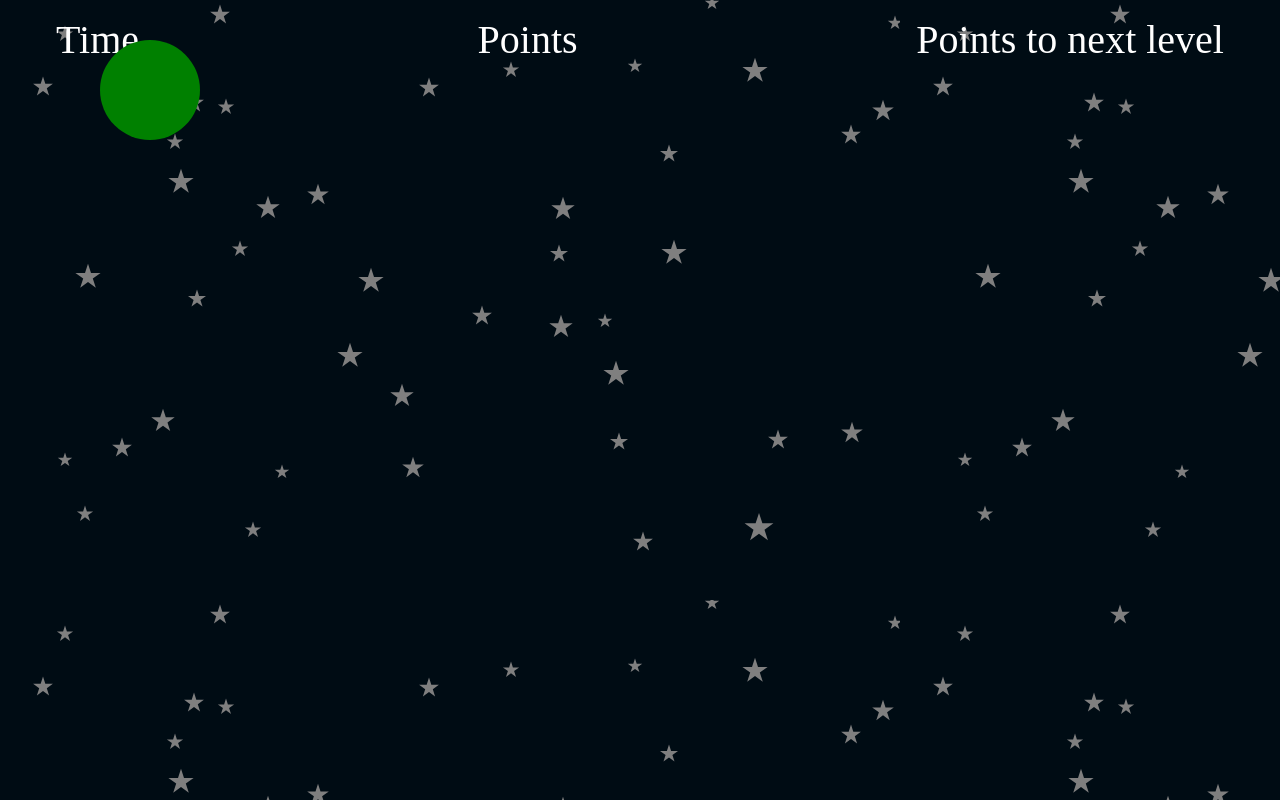
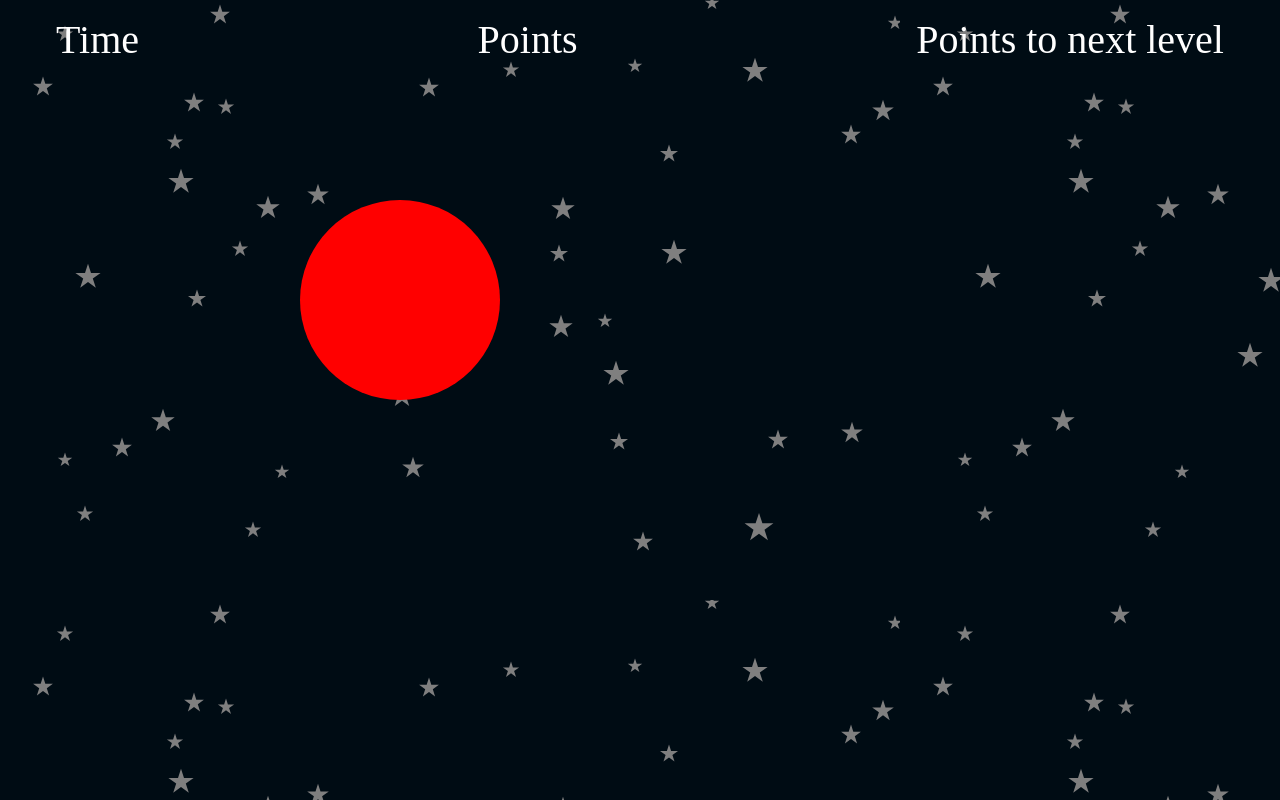
Before and after one commit to GrzegorzBanaszak/caught-ball, a React (Create React App) app: page / in a window 1280 px wide. Built offline with nearby package versions, Linux system fonts and the light colour scheme; a web font is replaced by a local one.

Commit message:
Ball interface and ball list

```diff
--- a/src/components/Ball.tsx
+++ b/src/components/Ball.tsx
@@ -1,17 +1,14 @@
 import React from "react";
 import styled from "styled-components";
 import "../styles/ball.css";
+
 interface IBallProps {
-  children: React.ReactNode;
-}
-
-interface IBallElementProps {
   size: number;
   positionX: number;
   positionY: number;
   color: string;
 }
-const BallElement = styled.div<IBallElementProps>`
+const BallElement = styled.div<IBallProps>`
   width: ${(props) => `${props.size}px`};
   height: ${(props) => `${props.size}px`};
   border-radius: 50%;
@@ -22,8 +19,9 @@ const BallElement = styled.div<IBallElementProps>`
   left: ${(props) => `${props.positionY}px`};
 `;
 
-const Ball = (): JSX.Element => {
-  return <BallElement size={100} positionX={40} positionY={100} color={"green"}></BallElement>;
+const Ball: React.FC<IBallProps> = ({ size, positionX, positionY, color }): JSX.Element => {
+  return <BallElement size={size} positionX={positionX
+  } positionY={positionY} color={color}></BallElement>;
 };
 
 export default Ball;
--- a/src/components/Canvas.tsx
+++ b/src/components/Canvas.tsx
@@ -1,13 +1,25 @@
 import React from 'react'
+import { useState } from 'react'
 import bg from '../assets/bg-canvas.svg'
+import IBall from '../interfaces/IBall'
 import "../styles/canvas.css"
 import Ball from './Ball'
 import Navigation from './Navigation'
-const Canvas: React.FC = ():JSX.Element => {
+const Canvas: React.FC = (): JSX.Element => {
+  const [balls, setBalls] = useState<IBall[]>([{
+    size: 200,
+    positionX: 200,
+    positionY: 300,
+    color: "red",
+    points: 300
+  }])
   return (
-    <main style={{backgroundImage:`url(${bg})`}} className="canvas-container">
-        <Navigation/>
-        <Ball/>
+    <main style={{ backgroundImage: `url(${bg})` }} className="canvas-container">
+      <Navigation />
+      {balls.map((item, index) => {
+        const { size, positionX, positionY, color } = item
+        return <Ball size={size} positionX={positionX} positionY={positionY} color={color} />
+      })}
     </main>
   )
 }
--- /dev/null
+++ b/src/interfaces/IBall.ts
@@ -0,0 +1,7 @@
+export default interface IBall {
+  size: number;
+  positionX: number;
+  positionY: number;
+  color: string;
+  points: number;
+}
```
